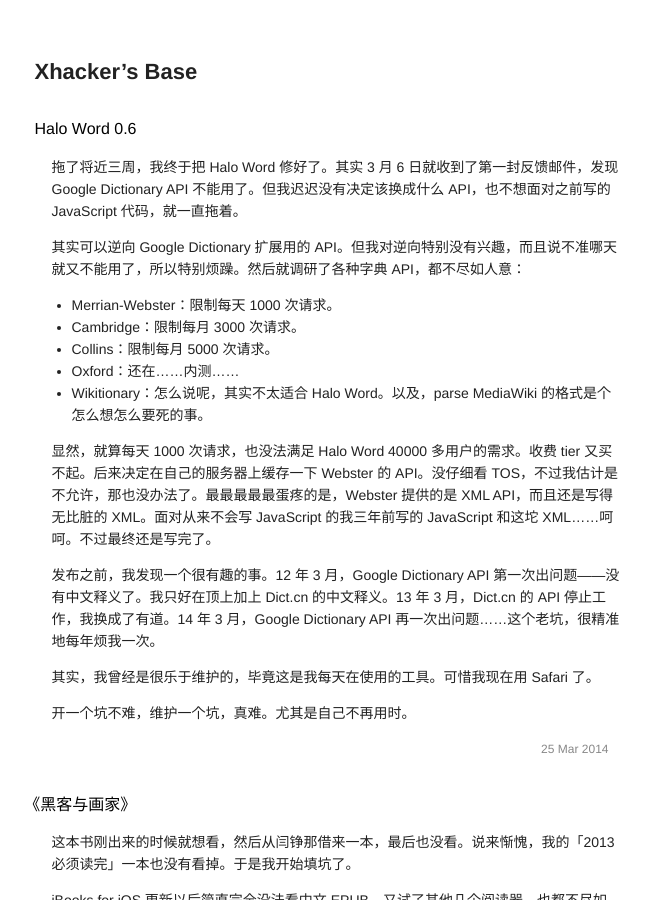
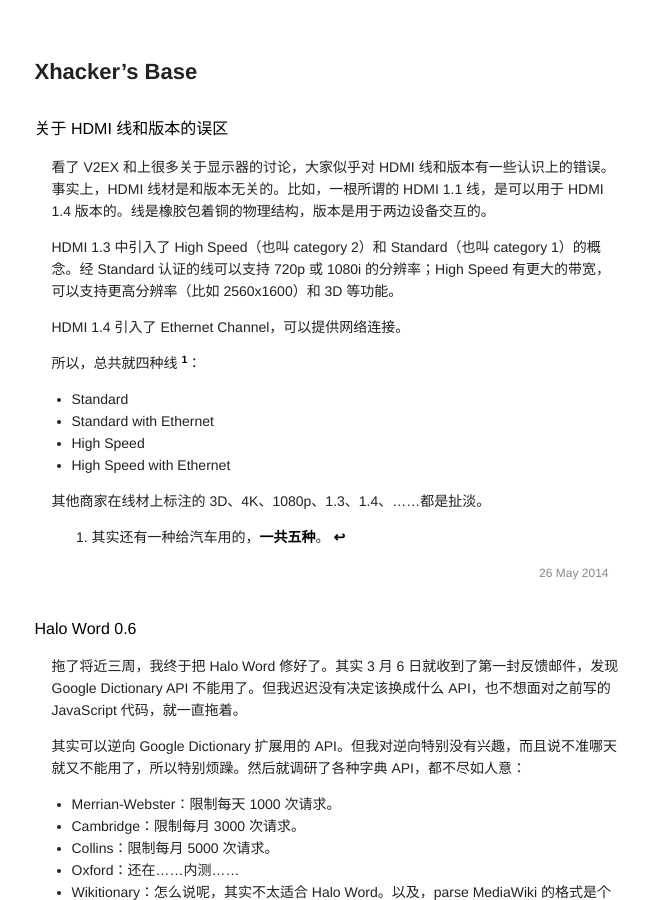
Before and after one commit to xhacker/xhacker.github.io, a Jekyll site: the page built from index.html, in a window 1280 px wide and 900 px high. Shown: the whole window, without its empty margins (313-963 px from the left). Built offline with Jekyll 4.4.1, drawn with Linux system fonts in a browser that asks for light colours; nearby versions of some CDN libraries.

Commit message:
New post: HDMI cable and version.

```diff
--- /dev/null
+++ b/_posts/2014-05-26-hdmi-cable-and-version.md
@@ -0,0 +1,20 @@
+---
+layout: post
+title: 关于 HDMI 线和版本的误区
+---
+
+看了 V2EX 和上很多关于显示器的讨论，大家似乎对 HDMI 线和版本有一些认识上的错误。事实上，HDMI 线材是和版本无关的。比如，一根所谓的 HDMI 1.1 线，是可以用于 HDMI 1.4 版本的。线是橡胶包着铜的物理结构，版本是用于两边设备交互的。
+
+HDMI 1.3 中引入了 High Speed（也叫 category 2）和 Standard（也叫 category 1）的概念。经 Standard 认证的线可以支持 720p 或 1080i 的分辨率；High Speed 有更大的带宽，可以支持更高分辨率（比如 2560x1600）和 3D 等功能。
+
+HDMI 1.4 引入了 Ethernet Channel，可以提供网络连接。
+
+所以，总共就四种线 [^1]：
+* Standard
+* Standard with Ethernet
+* High Speed
+* High Speed with Ethernet
+
+其他商家在线材上标注的 3D、4K、1080p、1.3、1.4、……都是扯淡。
+
+[^1]: 其实还有一种给汽车用的，[一共五种](http://www.hdmi.org/consumer/finding_right_cable.aspx)。
```
Also changed, not shown: _config.yml (line endings or trailing spaces).
